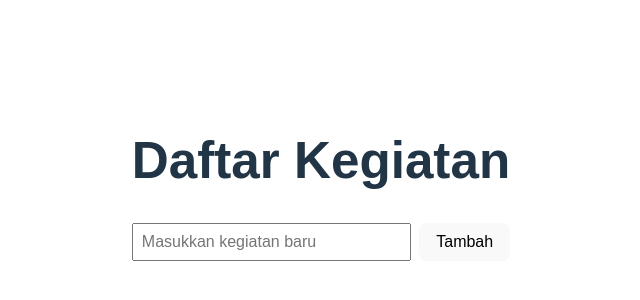
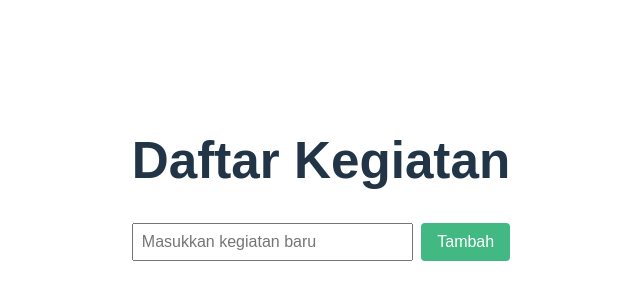
Before and after one commit to niswahmasuliyah12/32-pbk-uts-233510338, a Vue app: page / in a window 1280 px wide. Shown: the part 212-512 px from the top of the page, without its empty margins (319-959 px from the left). Built offline with nearby package versions, Linux system fonts and the light colour scheme.

Commit message:
Dapat menambahkan kegiatan baru

```diff
--- a/src/App.vue
+++ b/src/App.vue
@@ -2,6 +2,7 @@
   <div class="container">
     <h1>Daftar Kegiatan</h1>
 
+    <!-- Form input kegiatan -->
     <form @submit.prevent="tambahKegiatan" class="form">
       <input
         v-model="kegiatanBaru"
@@ -12,6 +13,7 @@
       <button type="submit">Tambah</button>
     </form>
 
+    <!-- Daftar kegiatan -->
     <ul class="list">
       <li v-for="(item, index) in daftarKegiatan" :key="index">
         {{ item }}
@@ -23,13 +25,18 @@
 <script setup>
 import { ref } from 'vue'
 
+// Input kegiatan baru
 const kegiatanBaru = ref('')
+
+// Array untuk menyimpan daftar kegiatan
 const daftarKegiatan = ref([])
 
+// Fungsi menambahkan kegiatan ke daftar
 function tambahKegiatan() {
-  if (kegiatanBaru.value.trim()) {
-    daftarKegiatan.value.push(kegiatanBaru.value)
-    kegiatanBaru.value = ''
+  const teks = kegiatanBaru.value.trim()
+  if (teks !== '') {
+    daftarKegiatan.value.push(teks)
+    kegiatanBaru.value = '' // Reset input setelah ditambahkan
   }
 }
 </script>
@@ -56,6 +63,15 @@ input {
 button {
   padding: 0.5rem 1rem;
   font-size: 1rem;
+  background-color: #42b983;
+  color: white;
+  border: none;
+  border-radius: 4px;
+  cursor: pointer;
+}
+
+button:hover {
+  background-color: #369870;
 }
 
 .list {
```
